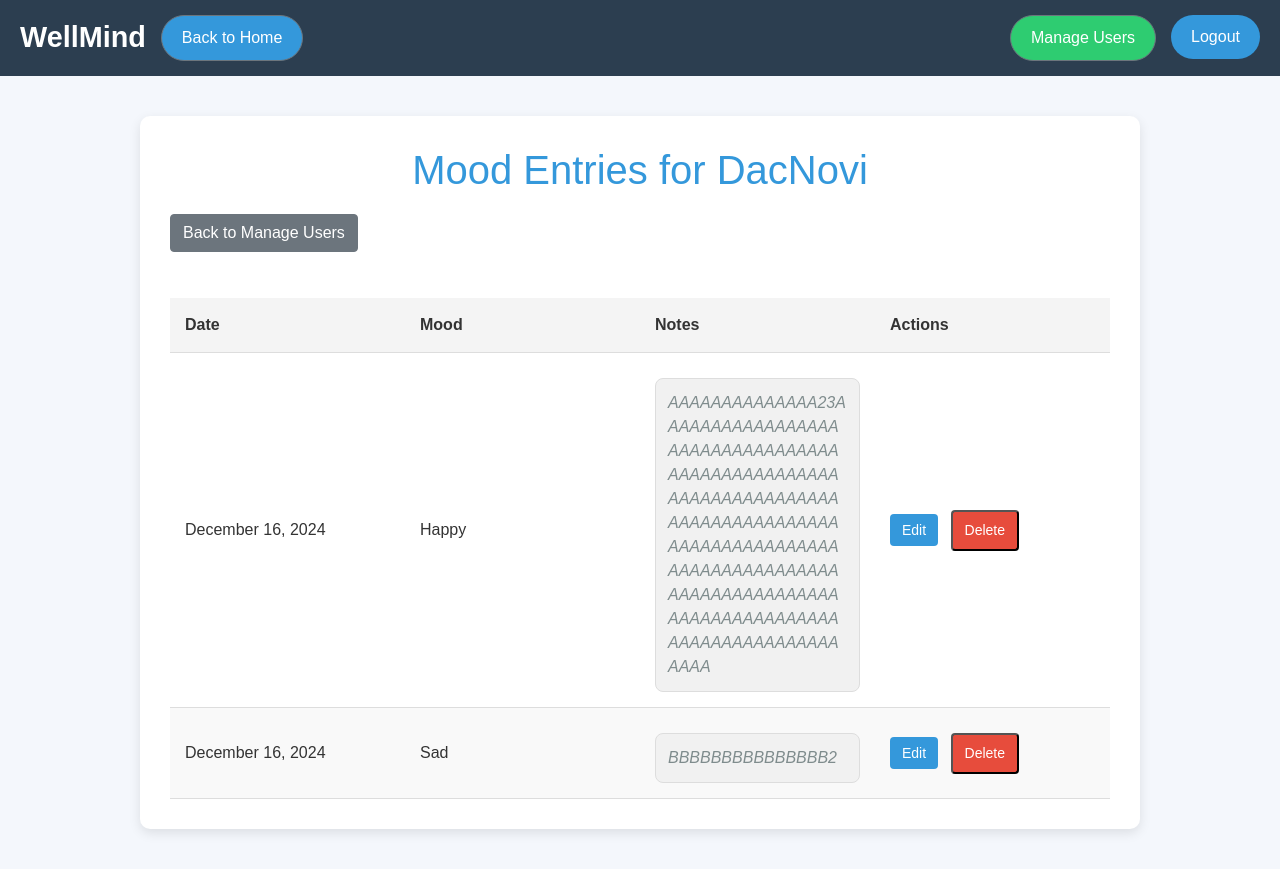
After one commit to DacGames1/MentalHealthApp, a Django app: page /tracker/user/11/mood-entries/ in a window 1280 px wide. The commit adds this page. Run offline with Django 5.2, Linux system fonts and the light colour scheme; data comes from the database, SQL or seed files in the repository; both versions use the stored data as it was after the commit; some libraries are stand-ins or nearby versions.

Commit message:
Dodan manage user, view user moods i search korisnik i filter

```diff
--- /dev/null
+++ b/mental_health_tracker/tracker/templates/tracker/user_mood_entries.html
@@ -0,0 +1,219 @@
+<!DOCTYPE html>
+<html lang="en">
+<head>
+    <meta charset="UTF-8">
+    <meta name="viewport" content="width=device-width, initial-scale=1.0">
+    <title>{{ user.username }}'s Mood Entries - WellMind</title>
+    <link rel="stylesheet" href="https://maxcdn.bootstrapcdn.com/bootstrap/4.5.2/css/bootstrap.min.css">
+    <style>
+        /* Global styles */
+        body {
+            font-family: 'Arial', sans-serif;
+            background-color: #f4f7fc;
+            margin: 0;
+            padding: 0;
+            color: #333;
+        }
+        .container {
+            width: 90%;
+            max-width: 1000px;
+            margin: 40px auto;
+            background-color: white;
+            padding: 30px;
+            border-radius: 10px;
+            box-shadow: 0 4px 12px rgba(0, 0, 0, 0.1);
+        }
+        h1 {
+            text-align: center;
+            color: #3498db;
+            font-size: 2.5rem;
+            margin-bottom: 20px;
+        }
+
+        /* Mood entries list */
+        table {
+            width: 100%;
+            border-collapse: collapse;
+            margin-top: 30px;
+            table-layout: fixed; /* Ensures consistent table layout */
+            overflow-x: auto; /* Enables horizontal scrolling */
+        }
+
+        th, td {
+            padding: 15px;
+            text-align: left;
+            border-bottom: 1px solid #ddd;
+            word-wrap: break-word; /* Ensures text inside table cells wraps */
+        }
+        th {
+            background-color: #f4f4f4;
+            color: #333;
+        }
+        tr:nth-child(even) {
+            background-color: #f9f9f9;
+        }
+        tr:hover {
+            background-color: #e8f8f5;
+        }
+
+        /* Action buttons */
+        .actions a, .actions button {
+            text-decoration: none;
+            color: #fff;
+            background-color: #3498db;
+            padding: 8px 12px;
+            border-radius: 4px;
+            font-size: 14px;
+            cursor: pointer;
+            margin-right: 8px;
+        }
+        .actions button {
+            background-color: #e74c3c;
+        }
+
+        .actions a:hover, .actions button:hover {
+            opacity: 0.9;
+        }
+
+        /* Notes section styling */
+        .notes {
+            margin-top: 10px;
+            padding: 12px;
+            background-color: #f1f1f1;
+            border-radius: 8px;
+            border: 1px solid #ddd;
+            font-style: italic;
+            color: #7f8c8d;
+            max-width: 100%;  /* Allow note to take full width available in the cell */
+            word-wrap: break-word;  /* Ensure long words break and wrap to the next line */
+            white-space: normal;  /* Allow the text to wrap */
+        }
+
+        /* Header & Navbar styles */
+        .header {
+            background-color: #2c3e50;
+            color: white;
+            padding: 15px 20px;
+            display: flex;
+            justify-content: space-between;
+            align-items: center;
+        }
+
+        .header .logo {
+            font-size: 1.8rem;
+            font-weight: bold;
+        }
+
+        .nav-left {
+            display: flex;
+            gap: 15px;
+            align-items: center;
+        }
+
+        .nav-left a {
+            color: white;
+            text-decoration: none;
+            padding: 10px 20px;
+            background-color: #3498db;
+            border-radius: 30px;
+        }
+
+        .nav-left a:hover {
+            background-color: #2980b9;
+        }
+
+        .nav-right {
+            display: flex;
+            gap: 15px;
+        }
+
+        .nav-right a {
+            color: white;
+            text-decoration: none;
+            padding: 10px 20px;
+            background-color: #2ecc71;
+            border-radius: 30px;
+        }
+
+        .nav-right a:hover {
+            background-color: #27ae60;
+        }
+
+        .nav-right button {
+            background-color: #3498db;
+            color: white;
+            border: none;
+            padding: 10px 20px;
+            border-radius: 30px;
+        }
+
+        .nav-right button:hover {
+            background-color: #2980b9;
+        }
+
+    </style>
+</head>
+<body>
+
+    <div class="header">
+        <div class="nav-left">
+            <div class="logo">WellMind</div>
+            <a href="{% url 'home' %}" class="btn btn-secondary">Back to Home</a>
+        </div>
+        <div class="nav-right">
+            <a href="{% url 'manage_users' %}" class="btn btn-secondary">Manage Users</a>
+            <form action="{% url 'logout' %}" method="post" style="display:inline;">
+                {% csrf_token %}
+                <button type="submit">Logout</button>
+            </form>
+        </div>
+    </div>
+
+    <div class="container">
+        <h1>Mood Entries for {{ user.username }}</h1>
+
+        <!-- Back to manage users link -->
+        <a href="{% url 'manage_users' %}" class="btn btn-secondary mb-3">Back to Manage Users</a>
+
+        <div style="overflow-x:auto;">
+            <table>
+                <thead>
+                    <tr>
+                        <th>Date</th>
+                        <th>Mood</th>
+                        <th>Notes</th>
+                        <th>Actions</th>
+                    </tr>
+                </thead>
+                <tbody>
+                    {% for entry in mood_entries %}
+                    <tr>
+                        <td>{{ entry.date|date:"F j, Y" }}</td>
+                        <td>{{ entry.mood }}</td>
+                        <td>
+                            {% if entry.note %}
+                                <div class="notes">{{ entry.note }}</div>
+                            {% else %}
+                                <div class="notes">No notes available</div>
+                            {% endif %}
+                        </td>
+                        <td class="actions">
+                            <!-- Edit Mood Entry Link -->
+                            <a href="{% url 'edit_mood' entry.id %}">Edit</a>
+
+                            <!-- Delete Mood Entry Form -->
+                            <form action="{% url 'delete_mood' entry.id %}" method="post" style="display:inline;">
+                                {% csrf_token %}
+                                <button type="submit">Delete</button>
+                            </form>
+                        </td>
+                    </tr>
+                    {% endfor %}
+                </tbody>
+            </table>
+        </div>
+
+    </div>
+
+</body>
+</html>
--- a/mental_health_tracker/tracker/urls.py
+++ b/mental_health_tracker/tracker/urls.py
@@ -11,6 +11,8 @@ urlpatterns = [
     path('edit-user/<int:user_id>/', edit_user, name='edit_user'),
     path('user/<int:user_id>/delete/', views.delete_user, name='delete_user'),
      path('create_user/', views.create_user, name='create_user'),  # Add this line
-     path('edit/<int:mood_id>/', views.edit_mood, name='edit_mood'),
+     path('edit/<int:mood_id>/', views.edit_mood_entry, name='edit_mood'),
     path('delete/<int:mood_id>/', views.delete_mood, name='delete_mood'),
+    path('moodentries/', MoodEntryListView.as_view(), name='mood_list'),
+     path('user/<int:user_id>/mood-entries/', views.user_mood_entries, name='user_mood_entries'),
 ]
--- a/mental_health_tracker/tracker/views.py
+++ b/mental_health_tracker/tracker/views.py
@@ -1,22 +1,32 @@
-from django.shortcuts import render
-from django.http import HttpResponse
-from django.views.generic.edit import CreateView
-from django.views.generic import ListView
-from .models import MoodEntry
+from django.shortcuts import render, redirect, get_object_or_404
+from django.http import HttpResponseForbidden
+from django.contrib.auth import authenticate, login
+from django.contrib import messages
+from django.contrib.auth.forms import UserChangeForm, UserCreationForm
+from django.contrib.auth.decorators import user_passes_test
+from django.contrib.auth.mixins import LoginRequiredMixin
+from django.views.generic import ListView, CreateView
 from django.urls import reverse_lazy
-from django.contrib.auth.mixins import LoginRequiredMixin
+from .models import MoodEntry, User
+from .forms import MoodForm, UserRegistrationForm, UserProfileForm
 
-from django.shortcuts import render, redirect
-from django.contrib.auth.forms import UserCreationForm
-from django.contrib.auth import login
-from .forms import UserRegistrationForm, UserProfileForm
-from django.contrib import messages
-class MoodEntryListView(ListView):
-    model = MoodEntry
-    template_name = 'tracker/moodentry_list.html'
+# Home view
 def home(request):
     return render(request, 'home.html')
 
+# ListView for Mood Entries - Restricted to user-specific entries or all for staff
+class MoodEntryListView(LoginRequiredMixin, ListView):
+    model = MoodEntry
+    template_name = 'tracker/moodentry_list.html'
+    context_object_name = 'object_list'
+
+    def get_queryset(self):
+        if self.request.user.is_staff:
+            return MoodEntry.objects.all().order_by('-date')
+        else:
+            return MoodEntry.objects.filter(user=self.request.user).order_by('-date')
+
+# CreateView for Mood Entries
 class MoodEntryCreateView(LoginRequiredMixin, CreateView):
     model = MoodEntry
     fields = ['mood', 'note']
@@ -24,31 +34,26 @@ class MoodEntryCreateView(LoginRequiredMixin, CreateView):
     success_url = reverse_lazy('mood_list')
 
     def form_valid(self, form):
-        form.instance.user = self.request.user  # Automatski dodeljuje trenutnog korisnika
+        form.instance.user = self.request.user
         return super().form_valid(form)
 
-
-from django.shortcuts import render, redirect
-from django.contrib.auth import login
-from django.contrib import messages
-from .forms import UserRegistrationForm, UserProfileForm
-
+# User Registration
 def register(request):
     if request.method == 'POST':
         user_form = UserRegistrationForm(request.POST)
         profile_form = UserProfileForm(request.POST)
 
         if user_form.is_valid() and profile_form.is_valid():
-            user = user_form.save()  # This now handles password hashing
+            user = user_form.save()
             profile = profile_form.save(commit=False)
             profile.user = user
             profile.save()
 
-            login(request, user)  # Log in the user after registration
+            login(request, user)
             messages.success(request, "Registration successful!")
-            return redirect('home')  # Redirect to the homepage or dashboard
+            return redirect('home')
         else:
-            messages.error(request, "There was an error in your form. Please check the details and try again.")
+            messages.error(request, "There was an error in your form. Please check the details.")
     else:
         user_form = UserRegistrationForm()
         profile_form = UserProfileForm()
@@ -57,9 +62,8 @@ def register(request):
         'user_form': user_form,
         'profile_form': profile_form,
     })
-from django.contrib.auth import authenticate, login
-from django.shortcuts import render, redirect
 
+# User Login
 def login_view(request):
     if request.method == 'POST':
         username = request.POST['username']
@@ -68,24 +72,39 @@ def login_view(request):
 
         if user is not None and user.is_active:
             login(request, user)
-            return redirect('home')  # Redirect to home page after login
+            return redirect('home')
         else:
-            messages.error(request, "Invalid username or password, or account is inactive.")
-            return redirect('login')  # Optionally, redirect back to login page
+            messages.error(request, "Invalid username or password.")
+            return redirect('login')
 
     return render(request, 'registration/login.html')
 
-from django.contrib.auth.decorators import user_passes_test
+# Manage Users - Staff Only
+from django.shortcuts import render
 from django.contrib.auth.models import User
-from django.contrib.auth.forms import UserChangeForm
-from django.shortcuts import render, get_object_or_404, redirect
 
 @user_passes_test(lambda u: u.is_staff)  # Ensure only staff can access this view
 def manage_users(request):
+    # Start by getting all users
     users = User.objects.all()
+
+    # Search by username if provided
+    username = request.GET.get('username')
+    if username:
+        users = users.filter(username__icontains=username)
+
+    # Sorting based on filter
+    filter_option = request.GET.get('filter')
+    if filter_option == 'abc':
+        users = users.order_by('username')  # Alphabetical order (A-Z)
+    elif filter_option == 'date_created':
+        users = users.order_by('-date_joined')  # Date Created (Most Recent)
+
     return render(request, 'tracker/manage_users.html', {'users': users})
 
-@user_passes_test(lambda u: u.is_staff)  # Ensure only staff can access this view
+
+# Edit User - Staff Only
+@user_passes_test(lambda u: u.is_staff)
 def edit_user(request, user_id):
     user = get_object_or_404(User, id=user_id)
     if request.method == 'POST':
@@ -97,81 +116,66 @@ def edit_user(request, user_id):
         form = UserChangeForm(instance=user)
     return render(request, 'tracker/edit_user.html', {'form': form, 'user': user})
 
-from django.shortcuts import render, get_object_or_404, redirect
-from django.contrib.auth.models import User
-from django.http import HttpResponseForbidden
-
+# Delete User - Staff Only
 def delete_user(request, user_id):
-    # Check if the logged-in user is an admin
     if not request.user.is_staff:
         return HttpResponseForbidden("You are not allowed to perform this action.")
 
     user = get_object_or_404(User, id=user_id)
-
-    # Delete the user
     user.delete()
-
-    # Redirect to manage users page after deletion
     return redirect('manage_users')
 
-from django.shortcuts import render, redirect
-from .forms import UserCreationForm
-from django.contrib.auth.decorators import user_passes_test
-
-@user_passes_test(lambda u: u.is_staff)  # Only staff (admins) can access this page
+# Create User - Staff Only
+@user_passes_test(lambda u: u.is_staff)
 def create_user(request):
     if request.method == 'POST':
         form = UserCreationForm(request.POST)
         if form.is_valid():
             form.save()
-            return redirect('manage_users')  # Redirect back to manage users after creating the user
+            return redirect('manage_users')
     else:
         form = UserCreationForm()
 
     return render(request, 'tracker/create_user.html', {'form': form})
 
+# Edit Mood Entry
+def edit_mood_entry(request, mood_id):
+    mood_entry = get_object_or_404(MoodEntry, id=mood_id)
+    user = mood_entry.user
 
-
-from django.shortcuts import render, get_object_or_404, redirect
-from django.http import HttpResponseForbidden
-from .forms import MoodForm
-from .models import MoodEntry
-
-def edit_mood(request, mood_id):
-    mood = get_object_or_404(MoodEntry, id=mood_id)
-
-    # Check if user is admin
-    if not request.user.is_staff:
-        return HttpResponseForbidden()
-
-    if request.method == 'POST':
-        form = MoodForm(request.POST, instance=mood)
+    if request.method == "POST":
+        form = MoodForm(request.POST, instance=mood_entry)
         if form.is_valid():
             form.save()
-            # Debugging: print form.errors if any
-            print(form.errors)  # This will print to the console if the form isn't valid
-            return redirect('mood_list')  # Redirect to the mood list page after saving
-        else:
-            print("Form is invalid!")
-            print(form.errors)
+            return redirect('user_mood_entries', user_id=user.id)
     else:
-        form = MoodForm(instance=mood)
+        form = MoodForm(instance=mood_entry)
 
-    return render(request, 'tracker/edit_mood.html', {'form': form, 'mood': mood})
+    return render(request, 'tracker/edit_mood.html', {'form': form, 'mood_entry': mood_entry})
 
-
-
-
-# Delete mood
+# Delete Mood Entry - Staff Only
 def delete_mood(request, mood_id):
     mood = get_object_or_404(MoodEntry, pk=mood_id)
 
-    # Check if user is admin
     if not request.user.is_staff:
         return HttpResponseForbidden()
 
     if request.method == 'POST':
         mood.delete()
-        return redirect('mood_list')  # Redirect to the mood list page
+        return redirect('user_mood_entries')  # Redirect to a user-specific mood list
 
-    return render(request, 'confirm_delete_mood.html', {'mood': mood})
+    return render(request, 'tracker/confirm_delete_mood.html', {'mood': mood})
+
+# Admin Mood Entry List - Staff Only
+def admin_mood_entry_list(request):
+    if not request.user.is_staff:
+        return HttpResponseForbidden("You do not have permission to view this page.")
+
+    mood_entries = MoodEntry.objects.all()
+    return render(request, 'tracker/admin_mood_entry_list.html', {'mood_entries': mood_entries})
+
+# User Mood Entries
+def user_mood_entries(request, user_id):
+    user = get_object_or_404(User, id=user_id)
+    mood_entries = MoodEntry.objects.filter(user=user)
+    return render(request, 'tracker/user_mood_entries.html', {'user': user, 'mood_entries': mood_entries})
```
Also changed, not shown: mental_health_tracker/tracker/templates/tracker/confirm_delete_mood.html (+54 -7 lines), mental_health_tracker/tracker/templates/tracker/edit_mood.html (+10 -112 lines), mental_health_tracker/tracker/templates/tracker/manage_users.html (+55 -29 lines), mental_health_tracker/db.sqlite3.
